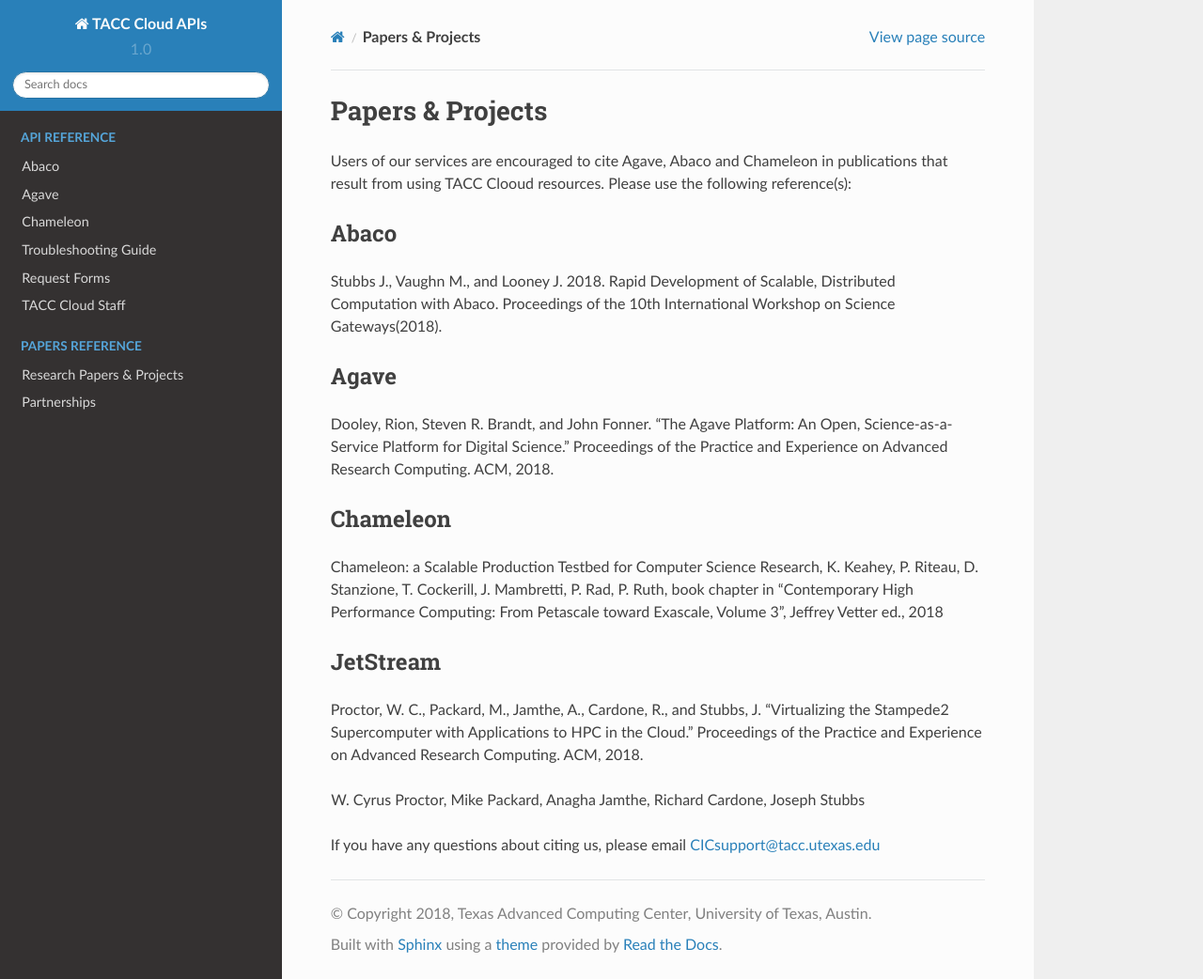
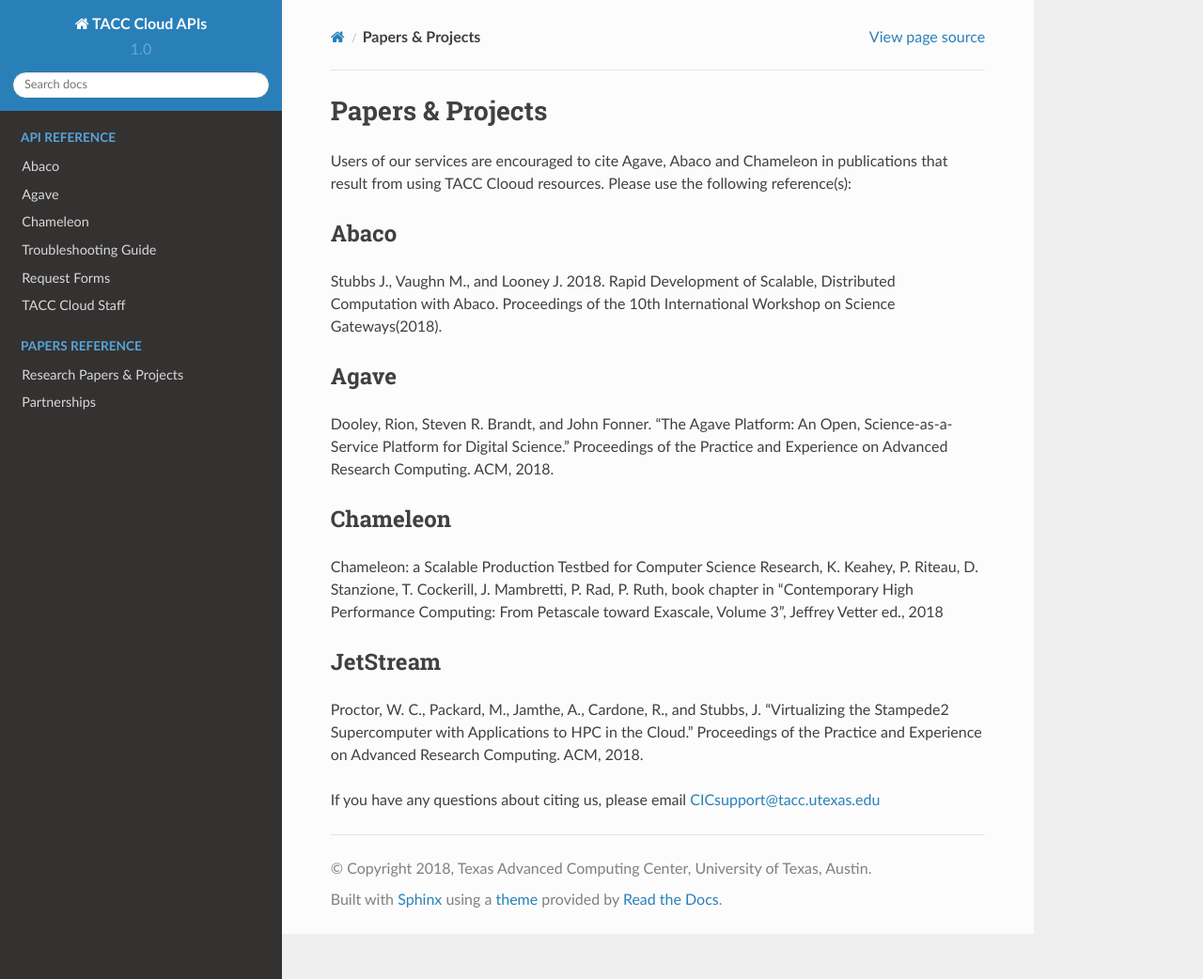
Before and after one commit to TACC-Cloud/tacc-cloud-docs, a Sphinx documentation site: the page built from docs/resources/papers.rst, in a window 1280 px wide and 1042 px high. Shown: the whole window at 94% size. Built offline with Sphinx 7.4.7 and the Read the Docs theme 2.0.0, drawn with Linux system fonts in a browser that asks for light colours.

Commit message:
Update papers.rst

```diff
--- a/docs/resources/papers.rst
+++ b/docs/resources/papers.rst
@@ -23,7 +23,7 @@
 ---------
 Proctor, W. C., Packard, M., Jamthe, A., Cardone, R., and Stubbs, J. "Virtualizing the Stampede2 Supercomputer with Applications to HPC in the Cloud." Proceedings of the Practice and Experience on Advanced Research Computing. ACM, 2018.
 
-W. Cyrus Proctor, Mike Packard, Anagha Jamthe, Richard Cardone, Joseph Stubbs
+
 
 
 
```
